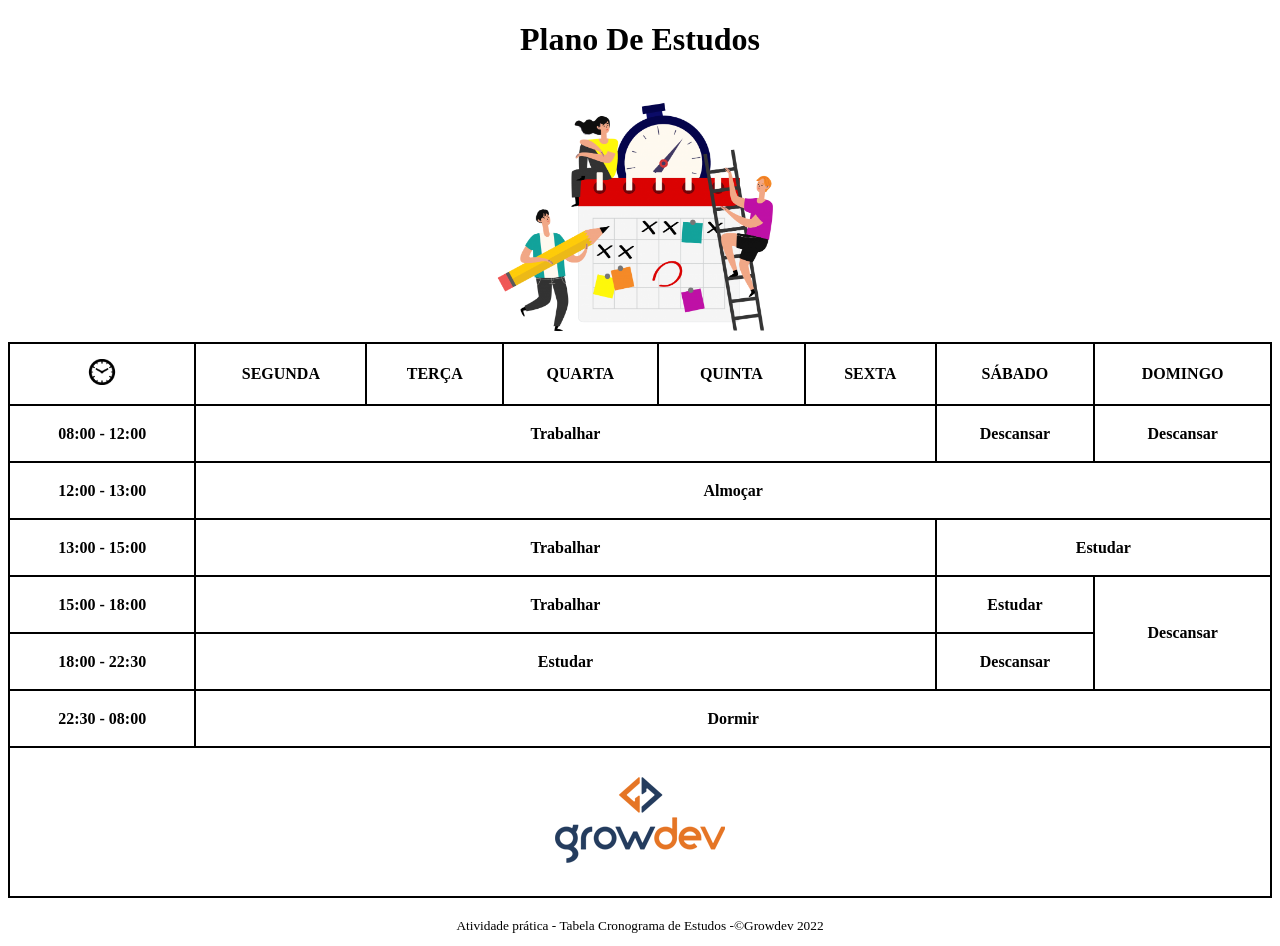
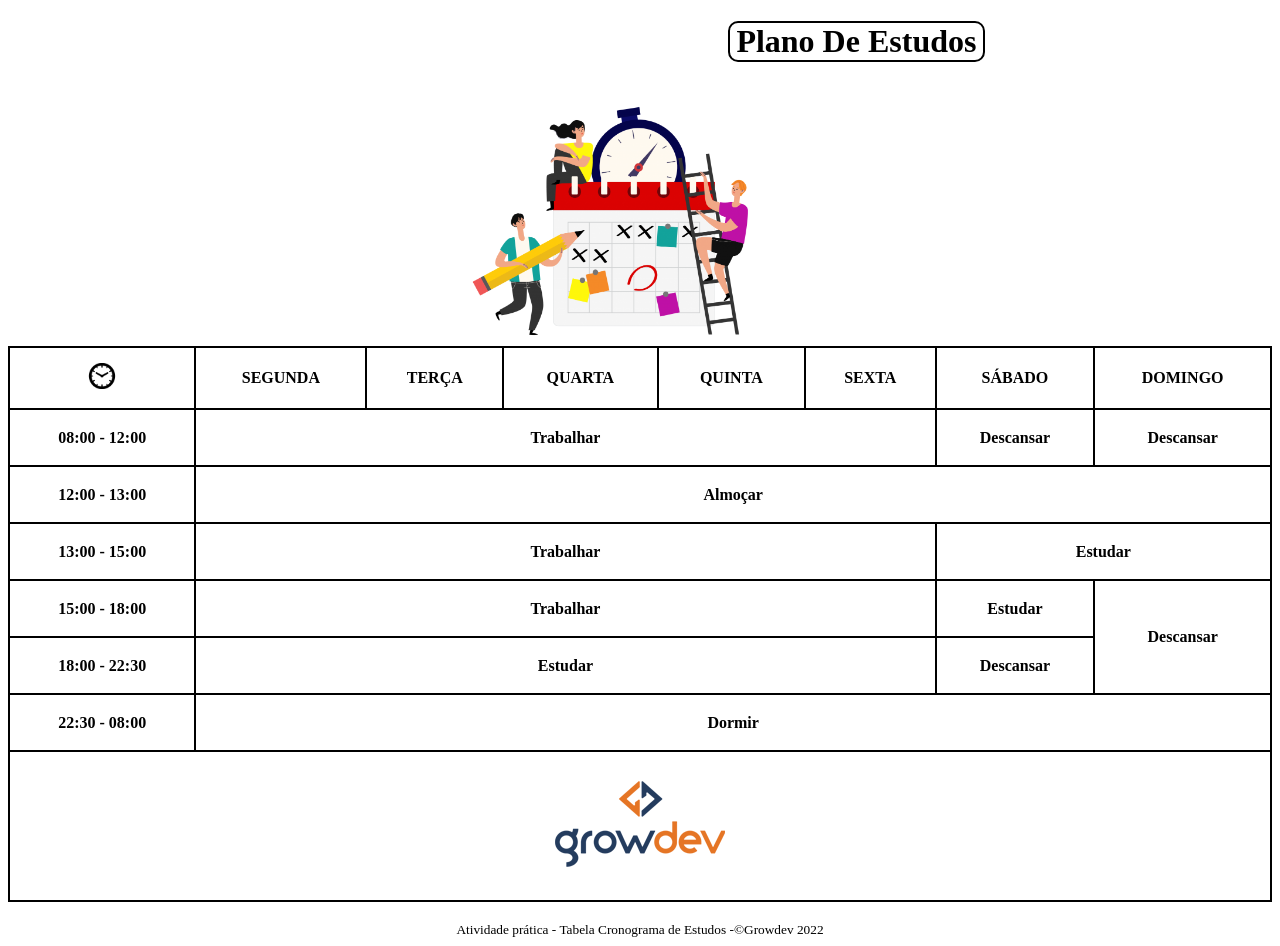
Before and after one commit to RamonBarth1/Exercicio-cronograma-tabela, a plain HTML site: page index.html in a window 1280 px wide. Drawn offline with Linux system fonts and the light colour scheme.

Commit message:
mudança no style

```diff
--- a/style.css
+++ b/style.css
@@ -11,6 +11,14 @@ table {
 
 #imagem {
     width: 300px;
+    margin-right: 50px;
+}
+
+h1 {
+    border: 2px double black;
+    border-radius: 10px;
+    max-width: 20%;
+    margin-left: 720px;
 }
 
 th,
```
